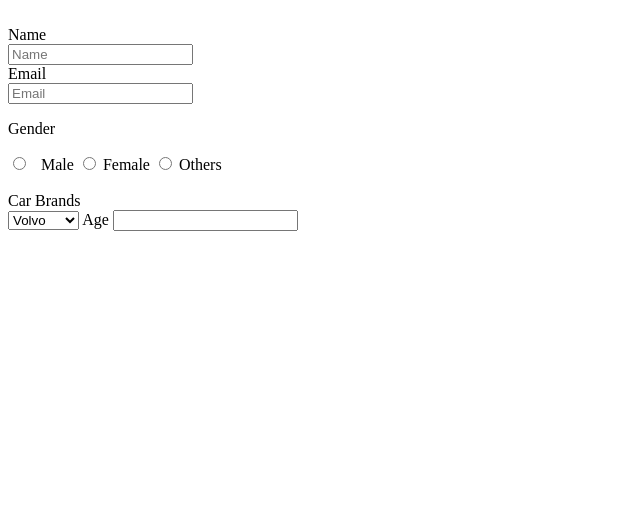
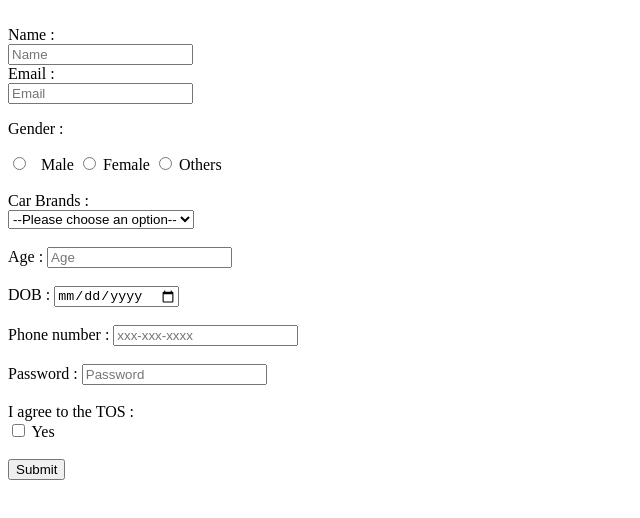
Before and after one commit to acciojob/signup-form-car-Abhi8839, a website: page main.html in a window 1280 px wide. Shown: the whole page, without its empty margins (0-640 px from the left). Drawn offline with Linux system fonts and the light colour scheme.

Commit message:
created a submission

```diff
--- a/main.html
+++ b/main.html
@@ -10,30 +10,53 @@
 	<!-- the entire body must be written by student -->
     <script type="text/javascript" src="./script.js">
 </script>
-	<form method="post"><br>
-		<label for="name">Name<br>
+<!-- 	form for car signup -->
+	<form method="post" action=="/action_page.php"><br>
+<!-- name  -->
+		<label for="name">Name :<br>
 			<input type="text" placeholder="Name"id="name"><br>
-		<label for="email">Email<br>
+<!-- email -->
+			<label for="email">Email :<br>
 			<input type="email"  placeholder="Email" id="email">
-     <p> Gender</p>
-			<input type="radio" id="male"  >
+<!-- gender -->
+				<p> Gender :</p>
+			<input type="radio" id="male" name="gender"  >
              <label for="male">Male</label>
-			<input type="radio" id="female">
+			<input type="radio" id="female" name="gender">
 			<label for="female">Female</label>
-			<input type="radio" id="others">
+			<input type="radio" id="others" name="gender">
 			<label for="others">Others</label><br>
 			<br>
+<!-- car brands -->
+		<label for="cars" >Car Brands :<br>
+			<select id="cars">
+         <option value="" disabled selected hidden>--Please choose an option--</option>
+		<option value="volvo" id="cars">Volvo</option>
+         <option value="hyundai" id="cars">Hyundai</option>
+         <option value="ferrari" id="cars">Ferrari</option>
+         <option value="audi" id="cars">Audi</option>
+      </select> <br><br>
 
-		<label for="cars" placeholder="">Car Brands<br>
-			<select id="cars" >
-         <option value="volvo">Volvo</option>
-         <option value="hyundai">Hyundai</option>
-         <option value="ferrari">Ferrari</option>
-         <option value="audi">Audi</option>
-      </select>
+<!-- age -->
+			<label for="age" >Age : </label>
+			<input type="number" id="age" placeholder="Age"> <br><br>
+<!-- date of birth -->
+			<label for="dob">DOB : </label>
+			<input type="date" id="dob" ><br><br>
+<!-- phone number  -->
+			<label for="phone" >Phone number : </label>
+			<input type="tel" id="phone" placeholder="xxx-xxx-xxxx"><br><br>
+<!-- password  -->
+			<label for="pass" >Password :</label>
+			<input type="password" id="pass" placeholder="Password"><br><br>
+<!-- terms and condition  -->
+			<label for="check">I agree to the TOS : </label><br>
+			<input type="checkbox" id="check">
+			<label for ="check">Yes </label><br><br>
+<!-- button  -->
+			<label for="button"></label>
+			<input type="submit" id="button" value="Submit">
 
-			<label for="age" >Age</label>
-			<input type="number"
 
 
 
```
